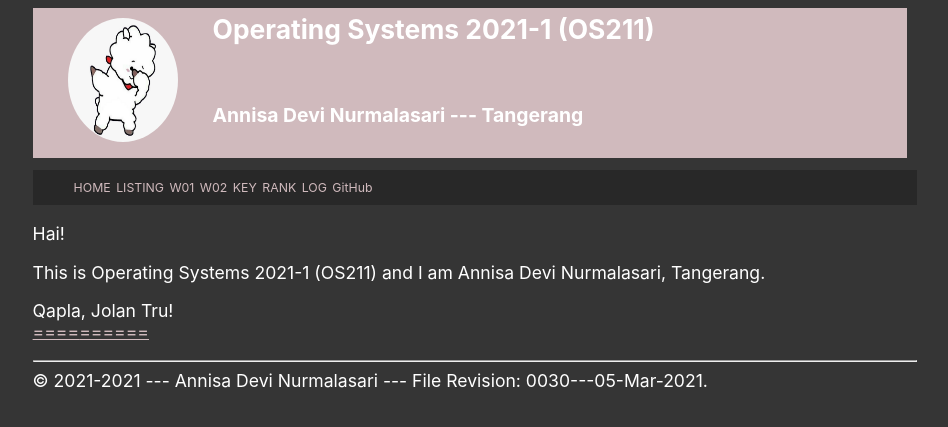
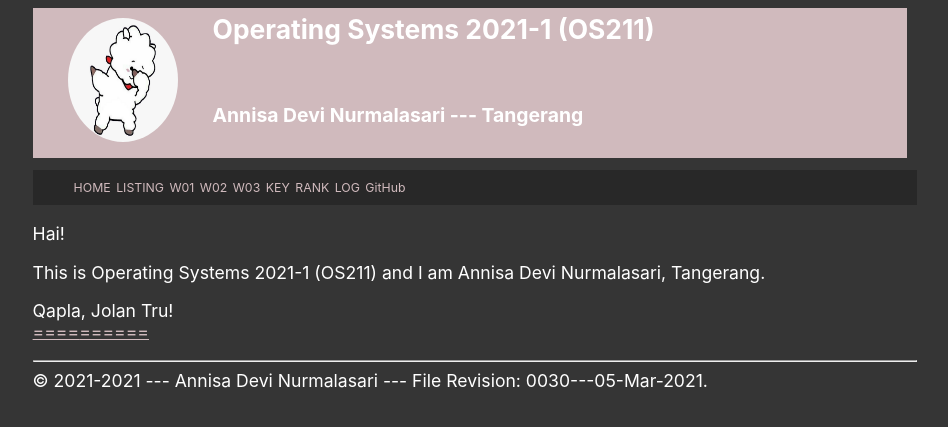
Before and after one commit to annisadevin/os211, a Jekyll site: the page built from index.md, in a window 1280 px wide. Shown: the top 427 px of the page, without its empty margins (165-1113 px from the left). Built offline with Jekyll 4.4.1, drawn with Linux system fonts in a browser that asks for light colours.

Commit message:
Update navbar

```diff
--- a/_includes/navbar.html
+++ b/_includes/navbar.html
@@ -8,6 +8,7 @@
     <li class='listitem'><a href='{{ site.baseurl }}/004.html'>LISTING</a></li>
     <li class='listitem'><a href='{{ site.baseurl }}/W01/'>W01</a></li>
     <li class='listitem'><a href='{{ site.baseurl }}/W02/'>W02</a></li>
+    <li class='listitem'><a href='{{ site.baseurl }}/W03/'>W03</a></li>
     <li class='listitem'><a href='{{ site.baseurl }}/TXT/mypubkey.txt'>KEY</a></li>
     <li class='listitem'><a href='{{ site.baseurl }}/TXT/myrank.txt'>RANK</a></li>
     <li class='listitem'><a href='{{ site.baseurl }}/TXT/mylog.txt'>LOG</a></li>
```
Also changed, not shown: 2 other files.
